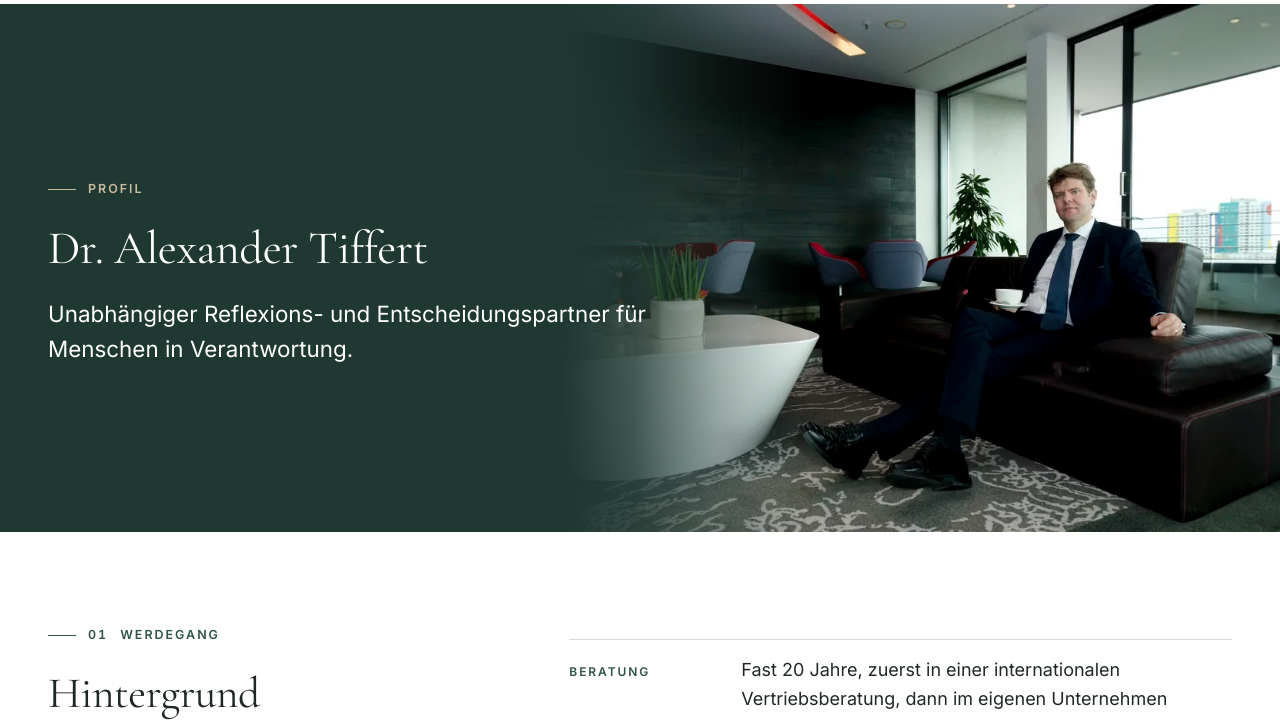
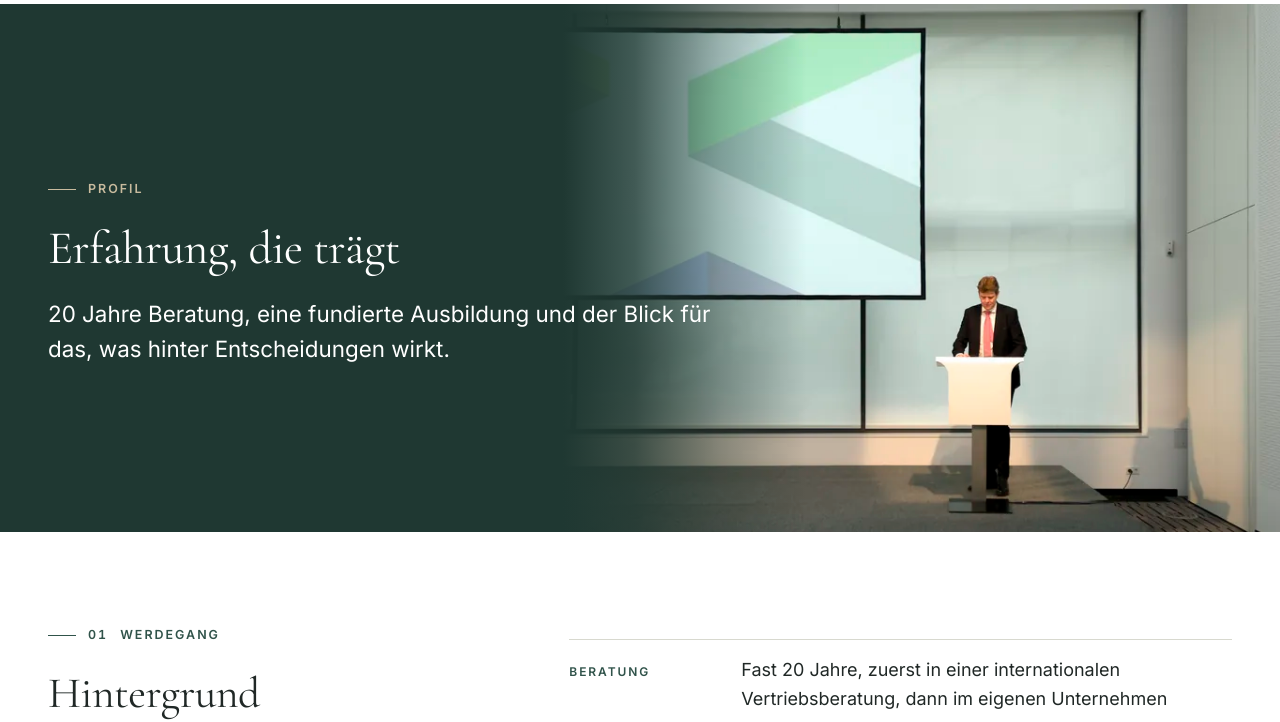
Before and after one commit to cosmo-hl/dr-tiffert-vorschau, an Astro site: page /profil in a window 1280 px wide. Shown: the part 81-803 px from the top of the page. Built offline with nearby package versions, Linux system fonts and the light colour scheme; Astro itself is replaced by a stand-in of ours.

Commit message:
Vorschau: Kernsatz aus der Entscheiderrunde, Profil ohne Kaffeebild
Co-Authored-By: Claude Opus 5.5 <noreply@anthropic.com>
Claude-Session: https://claude.ai/code/session_01WitQRUKtdhes3bwHf6rNcd

```diff
--- a/src/pages/index.astro
+++ b/src/pages/index.astro
@@ -17,7 +17,7 @@ import { STIMMEN } from '../lib/stimmen';
     </div>
     <div class="wrap hero-inner">
       <h1 id="claim">Komplexität klären. <span>Verantwortlich entscheiden.</span></h1>
-      <p class="lead">Ich begleite Führungskräfte und Managementteams in schwierigen Entscheidungssituationen.</p>
+      <p class="lead">Ich bin Ihr Gegenüber, wenn Sie schwierige Entscheidungen verantworten. Einzeln oder im Managementteam.</p>
       <div class="hero-cta">
         <a class="btn btn--gold" href={u('kontakt/')}>Erstgespräch anfragen <span class="arrow" aria-hidden="true">→</span></a>
       </div>
@@ -62,7 +62,7 @@ import { STIMMEN } from '../lib/stimmen';
         <h2 id="h-hintergrund">Was mich qualifiziert</h2>
       </div>
       <ul class="proof reveal">
-        <li><strong>20</strong> Jahre Beratung in Organisations- und Führungsfragen</li>
+        <li><strong>20</strong> Jahre Beratung in Organisationen. Ich kenne Rollen, Macht und Dynamiken von innen.</li>
         <li><strong>Dr.</strong> Diplom-Wirtschaftsingenieur, Promotion an der Universität Rostock</li>
         <li><strong>10</strong> Jahre Lehre an Hochschulen und drei Fachbücher</li>
       </ul>
@@ -137,6 +137,7 @@ import { STIMMEN } from '../lib/stimmen';
   .proof li { color: var(--ink-2); max-width: 30ch; }
   .proof strong { display: block; font-family: var(--display); font-size: clamp(2.6rem, 2rem + 2vw, 3.6rem); font-weight: 500; line-height: 1; color: var(--navy); margin-bottom: 0.4rem; }
   @media (min-width: 900px) { .proof { grid-template-columns: repeat(3, minmax(0, 1fr)); gap: var(--s4); } }
+  .occasions.four h3 { hyphens: manual; -webkit-hyphens: manual; font-size: clamp(1.35rem, 1.1rem + 0.6vw, 1.7rem); }
   @media (min-width: 900px) { .occasions.four { grid-template-columns: repeat(4, minmax(0, 1fr)); } }
   @media (min-width: 600px) and (max-width: 899px) { .occasions.four { grid-template-columns: repeat(2, minmax(0, 1fr)); } }
 
--- a/src/pages/profil/index.astro
+++ b/src/pages/profil/index.astro
@@ -12,10 +12,10 @@ import { STIMMEN } from '../../lib/stimmen';
 >
   <SubHero
     eyebrow="Profil"
-    title="Dr. Alexander Tiffert"
-    lead="Unabhängiger Reflexions- und Entscheidungspartner für Menschen in Verantwortung."
-    name="site-profil" w={3543} h={2372} pos="85% 55%" posM="80% 55%"
-    alt="Dr. Alexander Tiffert sitzt mit einer Kaffeetasse auf einem Sofa in einem hellen Besprechungsraum." />
+    title="Erfahrung, die trägt"
+    lead="20 Jahre Beratung, eine fundierte Ausbildung und der Blick für das, was hinter Entscheidungen wirkt."
+    name="site-lehre" w={3543} h={1949} pos="62% 70%" posM="62% 80%"
+    alt="Dr. Alexander Tiffert steht an einem Pult unter einer großen Projektionsfläche." />
 
   <section class="section" aria-labelledby="h-weg">
     <div class="wrap split">
```
Also changed, not shown: public/bilder/site-profil-1024.jpg (deleted), public/bilder/site-profil-1024.webp (deleted), public/bilder/site-profil-1600.jpg (deleted), public/bilder/site-profil-1600.webp (deleted), public/bilder/site-profil-2200.jpg (deleted), public/bilder/site-profil-2200.webp (deleted), public/bilder/site-profil-640.jpg (deleted), public/bilder/site-profil-640.webp (deleted).
